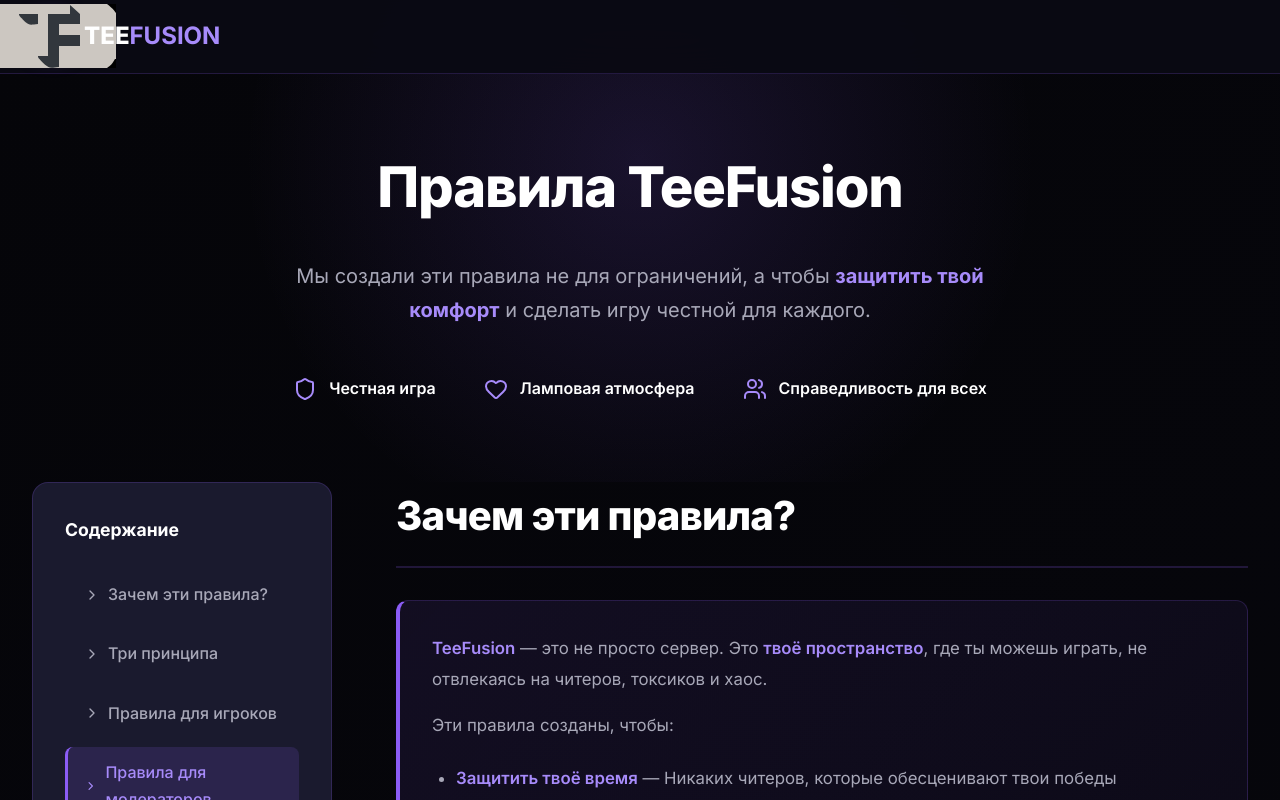
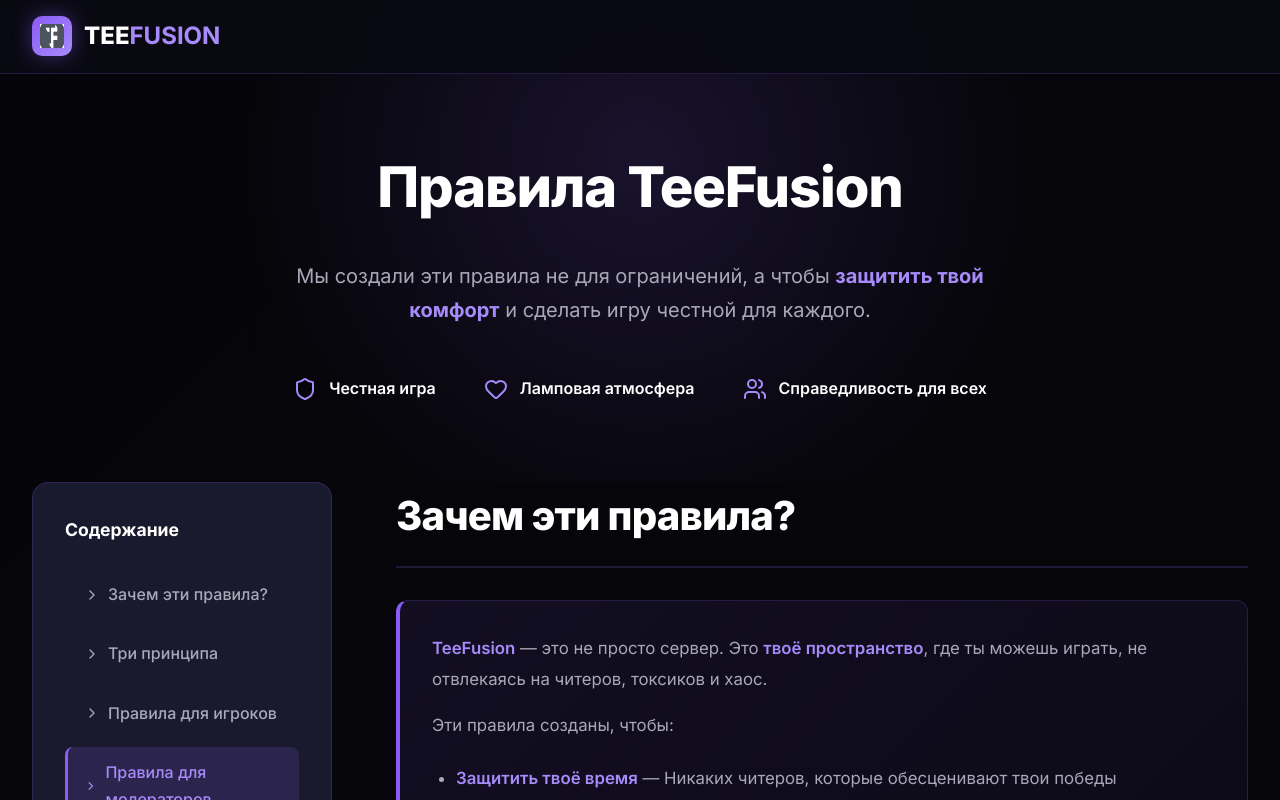
Before and after one commit to yorushi-code/Rules.Test, a React (Vite) app: page / in a window 1280 px wide. Shown: the top 800 px of the page. Built offline with nearby package versions, Linux system fonts and the light colour scheme.

Commit message:
Normalize Logo

```diff
--- a/src/styles/App.css
+++ b/src/styles/App.css
@@ -84,6 +84,33 @@
   justify-content: center;
   font-size: 1.1rem;
   box-shadow: 0 0 20px rgba(139, 92, 246, 0.4);
+}
+.logo-icon img {
+    /* 1. Уменьшаем размер изображения, чтобы оно было меньше родительского контейнера (40px) */
+    width: 60%; /* Например, 60% от 40px = 24px */
+    height: 60%; /* Всегда устанавливайте и высоту, и ширину */
+
+    /* 2. Обеспечиваем, чтобы SVG-иконка была белой (если она изначально темная) */
+    /* Этот фильтр инвертирует цвета, делая темное светлым. */
+    filter: invert(100%) brightness(150%);
+
+    /* Дополнительно: уберите любые границы или margin, которые могут мешать */
+    border: none;
+    margin: 0;
+}
+
+/* Пример стилей для текста TEEFUSION */
+.logo-text {
+    font-size: 1.5rem;
+    font-weight: 700;
+    color: #ffffff;
+    margin-left: 10px; /* Отступ от иконки */
+}
+
+/* Пример стилей для общего контейнера */
+.Logo {
+    display: flex;
+    align-items: center;
 }
 
 .logo strong {
```
